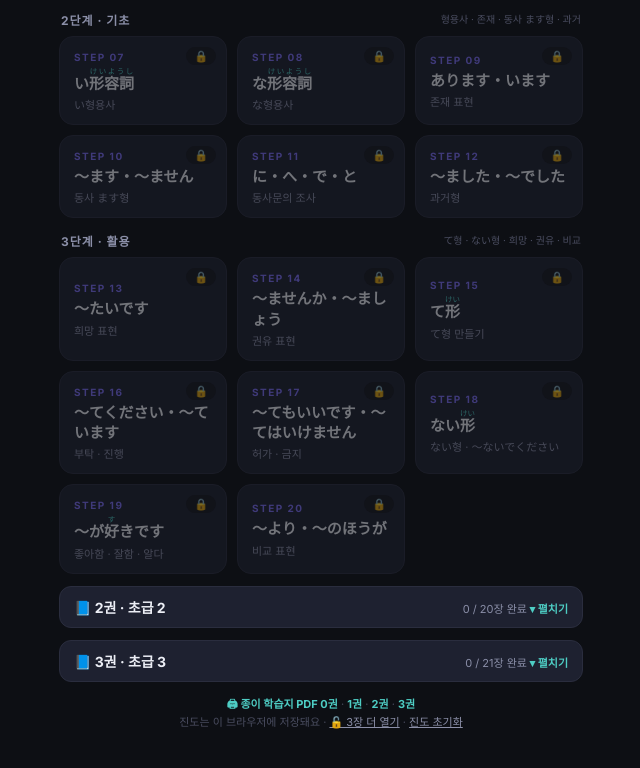
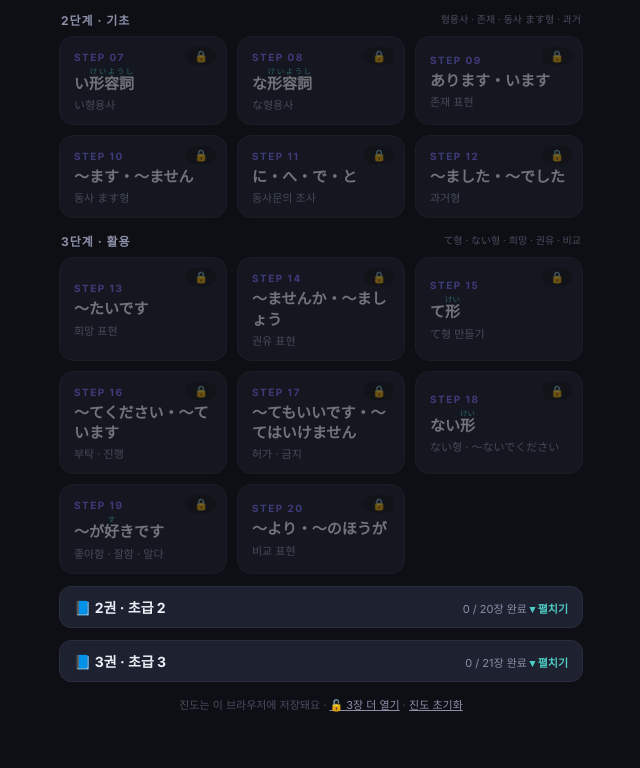
Before and after one commit to bapi02/Japanese, a plain HTML site: page worksheet/index.html in a window 1280 px wide. Shown: the part 941-1709 px from the top of the page, without its empty margins (319-959 px from the left). Drawn offline with Linux system fonts and the light colour scheme; a web font is replaced by a local one.

Commit message:
Take the print PDFs off the site
- Remove the PDF links from the worksheet home
- Stop tracking worksheet/print/worksheet*.pdf (for sale); builds stay in out/

Co-Authored-By: Claude Fable 5.2 <noreply@anthropic.com>
Claude-Session: https://claude.ai/code/session_012796WnJKNXedy6uUY9XGgx

```diff
--- a/worksheet/index.html
+++ b/worksheet/index.html
@@ -322,7 +322,6 @@ button.kcard { color: var(--text); cursor: pointer; font-family: inherit; } butt
     </div>
     <div id="level-sections"></div>
     <div class="home-foot">
-      <a href="print/worksheet0.pdf" target="_blank" rel="noopener" style="color:var(--accent2);font-weight:700;text-decoration:none">🖨 종이 학습지 PDF 0권</a> · <a href="print/worksheet.pdf" target="_blank" rel="noopener" style="color:var(--accent2);font-weight:700;text-decoration:none">1권</a> · <a href="print/worksheet2.pdf" target="_blank" rel="noopener" style="color:var(--accent2);font-weight:700;text-decoration:none">2권</a> · <a href="print/worksheet3.pdf" target="_blank" rel="noopener" style="color:var(--accent2);font-weight:700;text-decoration:none">3권</a><br>
       <span id="sync-dot">진도는 이 브라우저에 저장돼요</span> · <button class="link-btn" onclick="unlockMore()">🔓 3장 더 열기</button> · <button class="link-btn" onclick="resetAll()">진도 초기화</button>
     </div>
   </div>
```
Also changed, not shown: 6 other files.
